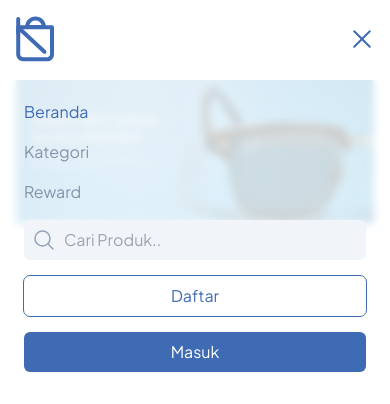
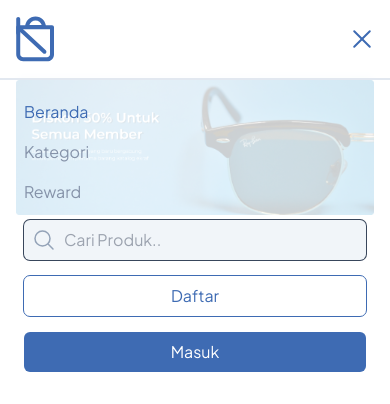
Before and after one commit to ZayusRifanZ/kekraf-tailwind, a website: page public/index.html in a window 390 px wide. Both pictures are taken after a click on the element 362 px from the left and 39 px from the top of the page. Shown: the top 404 px of the page. Drawn offline with nearby package versions, Linux system fonts and the light colour scheme; files whose address does not match are found by name.

Commit message:
fixed navbar scrolling function

```diff
--- a/public/index.html
+++ b/public/index.html
@@ -64,7 +64,7 @@
     <div class="page-content page-home">
       <section class="kekraf-carousel mt-20" data-aos="zoom-in">
         <div class="container max-w-full">
-          <img src="../images/banner.jpg" alt="" class="h-36 w-full" />
+          <img src="../images/banner.jpg" alt="" class="w-full" />
         </div>
         <div class="container mx-auto max-w-full xl:max-w-6xl">
           <div id="default-carousel" class="relative" data-carousel="static">
--- a/scripts/navbar.js
+++ b/scripts/navbar.js
@@ -8,6 +8,11 @@ humbergerIcon.addEventListener("click", mobileMenu);
 function mobileMenu() {
   humbergerIcon.classList.toggle("active");
   navMenu.classList.toggle("active");
+
+  // for trigger button humberger
+  if (window.innerWidth < 768) {
+    navTop.classList.add("scrolled");
+  }
 }
 
 // function scroll navbar active class ".scrolled"
@@ -16,7 +21,7 @@ window.onscroll = function () {
 };
 
 function scrolledFunction() {
-  if (document.body.scrollTop > 80 || document.documentElement.scrollTop > 80) {
+  if (document.body.scrollTop > 50 || document.documentElement.scrollTop > 50) {
     navTop.classList.add("scrolled");
   } else {
     if (navMenu.classList.contains("active") == false) {
--- a/style/component/navbar.css
+++ b/style/component/navbar.css
@@ -10,6 +10,10 @@ nav.header {
   @apply border-b-2 border-solid border-b-slate-200 bg-white bg-opacity-80 backdrop-blur-sm transition-all duration-500 ease-in;
   /* @media (min-width: 768px) {
   } */
+}
+
+.navbar-fixed-top.scrolled input.search-product {
+  @apply ring-1 ring-greyBlue;
 }
 
 .header .humberger {
@@ -73,7 +77,7 @@ nav.header {
   @apply fixed top-20 -left-full mb-4 w-full items-center justify-between space-y-3 bg-white bg-opacity-80 py-4 px-6 backdrop-blur-sm transition-all delay-300 ease-in-out;
 
   @media (min-width: 768px) {
-    @apply static mb-0 flex bg-opacity-0 bg-none py-0;
+    @apply static mb-0 flex bg-opacity-0 bg-none py-0 pr-0 backdrop-filter-none;
   }
 }
 
```
Also changed, not shown: style/main-output.css.
